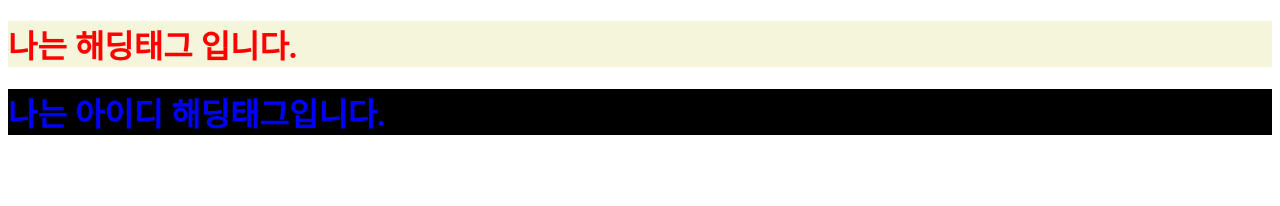
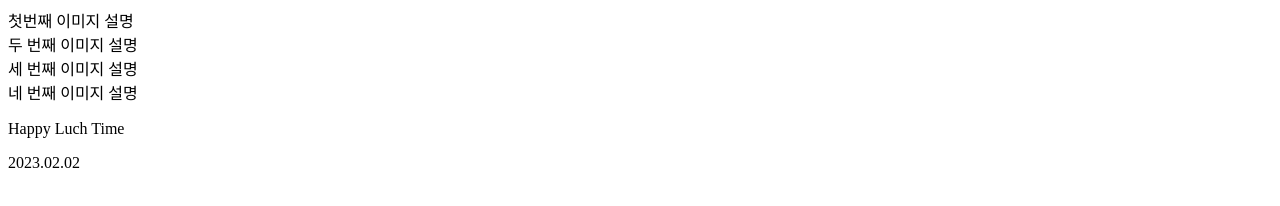
Before and after one commit to taehyeon03/photohtml, a plain HTML site: page index.html in a window 1280 px wide. Drawn offline with Linux system fonts and the light colour scheme.

Commit message:
2023.02.03 3번쨰

```diff
--- a/index.html
+++ b/index.html
@@ -6,21 +6,45 @@
     <meta name="viewport" content="width=device-width, initial-scale=1.0">
     <title>Document</title>
     <style>
-        .c{
-            color: red;
-            background-color: beige;
-        }
-    </style>
-    <style>
-        #myid{
-            color: blue;
-            background-color: black;
+        /* 이서윤체 폰트 적용을 위한 코드 */
+        @font-face {
+          font-family: "LeeSeoyun";
+          src: url("https://cdn.jsdelivr.net/gh/projectnoonnu/noonfonts_2202-2@1.0/LeeSeoyun.woff")
+            format("woff");
+          font-weight: normal;
+          font-style: normal;
+          transform : rotate(0.04deg);
         }
     </style>
 </head>
 <body>
-    <h1 class="c"> 나는 해딩태그 입니다.</h1>
-    <h1 id="myid"> 나는 아이디 해딩태그입니다.</h1>
-
+   <div class="container">
+        <div class = "photos">
+            <div id="img1" class="photo-frame">
+                <span id="desc1"class="photo_description">
+                    첫번째 이미지 설명
+                </span>
+            </div>
+            <div id="img1" class="photo-frame">
+                <span id="desc2"class="photo_description">
+                    두 번째 이미지 설명
+                </span>
+            </div>
+            <div id="img1" class="photo-frame">
+                <span id="desc3"class="photo_description">
+                    세 번째 이미지 설명
+                </span>
+            </div>
+            <div id="img1" class="photo-frame">
+                <span id="desc4"class="photo_description">
+                    네 번째 이미지 설명
+                </span>
+            </div>
+        </div>
+        <div class ="footer">
+            <p class="f-title">Happy Luch Time</p>
+            <p class="f-data">2023.02.02</p>
+        </div>
+   </div>
 </body>
 </html>
```
